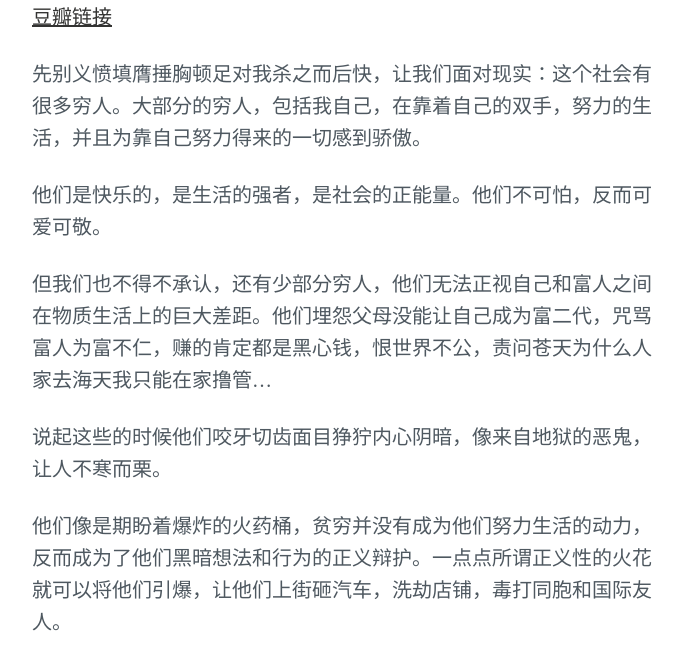
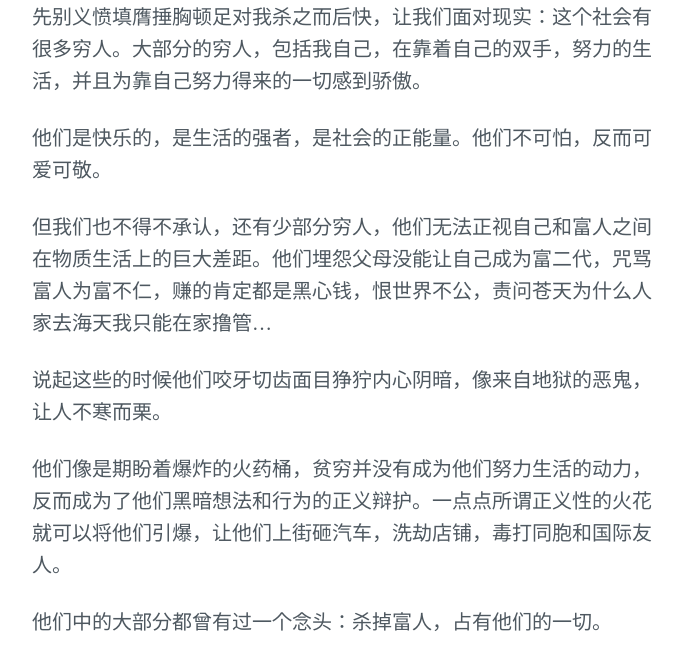
Before and after one commit to BananaOnTheWall/bananaonthewall.github.io, a Jekyll site: the page built from _posts/2013-10-05-the-poor.md, in a window 1280 px wide and 900 px high, scrolled down 510 px, cut to the strip 254-900 px from the top of the window. Shown: the whole strip, without its empty margins (293-975 px from the left). Built offline with Jekyll 4.4.1, drawn with Linux system fonts in a browser that asks for light colours; some web fonts are replaced; comment, search, counter and statistics services are not loaded.

Commit message:
typo corrected

```diff
--- a/_posts/2013-10-05-the-poor.md
+++ b/_posts/2013-10-05-the-poor.md
@@ -8,8 +8,6 @@ excerpt: 少部分穷人，他们无法正视自己和富人之间在物质生
 我知道这个标题起的非常的政治不正确，但是，这确实是我看过这部电影后的唯一感受。
 
 ![image](http://farm8.staticflickr.com/7443/10113008144_974a2c9b5f_o.jpg)
-
-[豆瓣链接](http://movie.douban.com/subject/24839091/)
 
 先别义愤填膺捶胸顿足对我杀之而后快，让我们面对现实：这个社会有很多穷人。大部分的穷人，包括我自己，在靠着自己的双手，努力的生活，并且为靠自己努力得来的一切感到骄傲。
 
```
